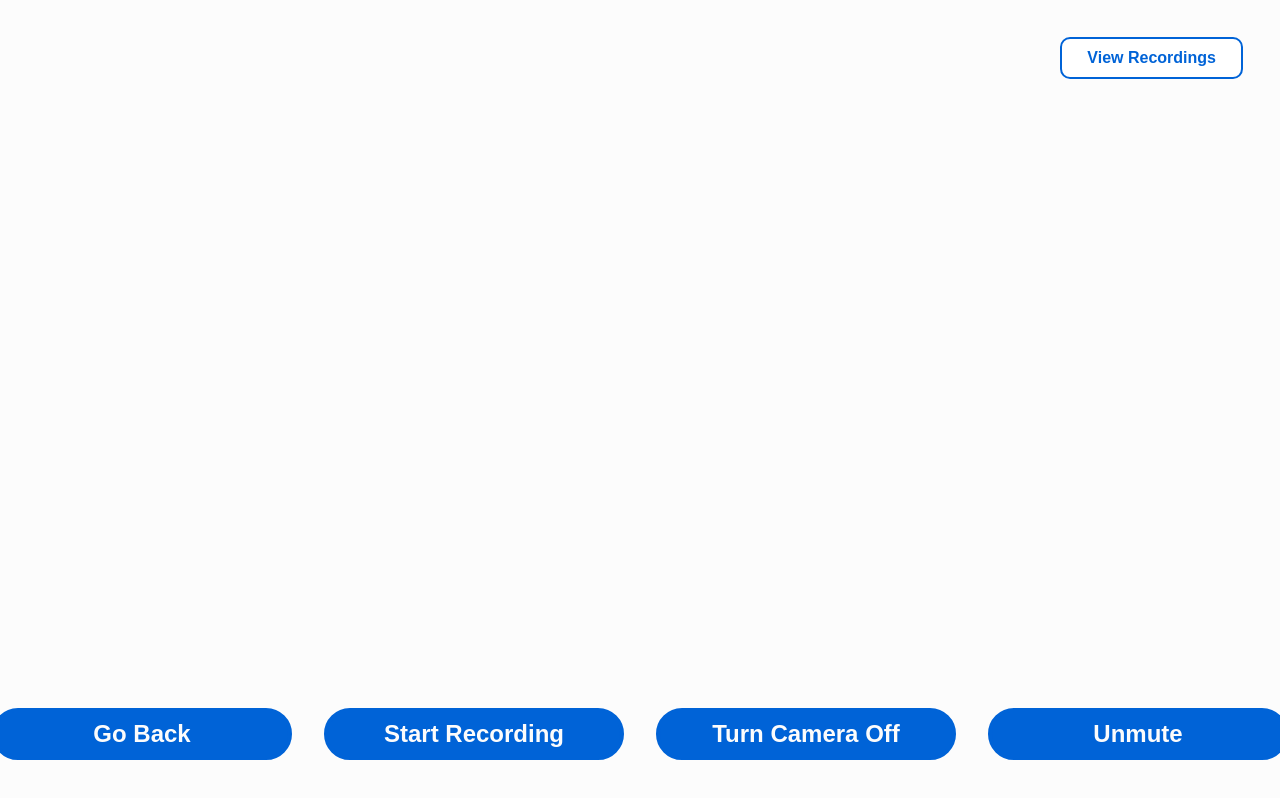
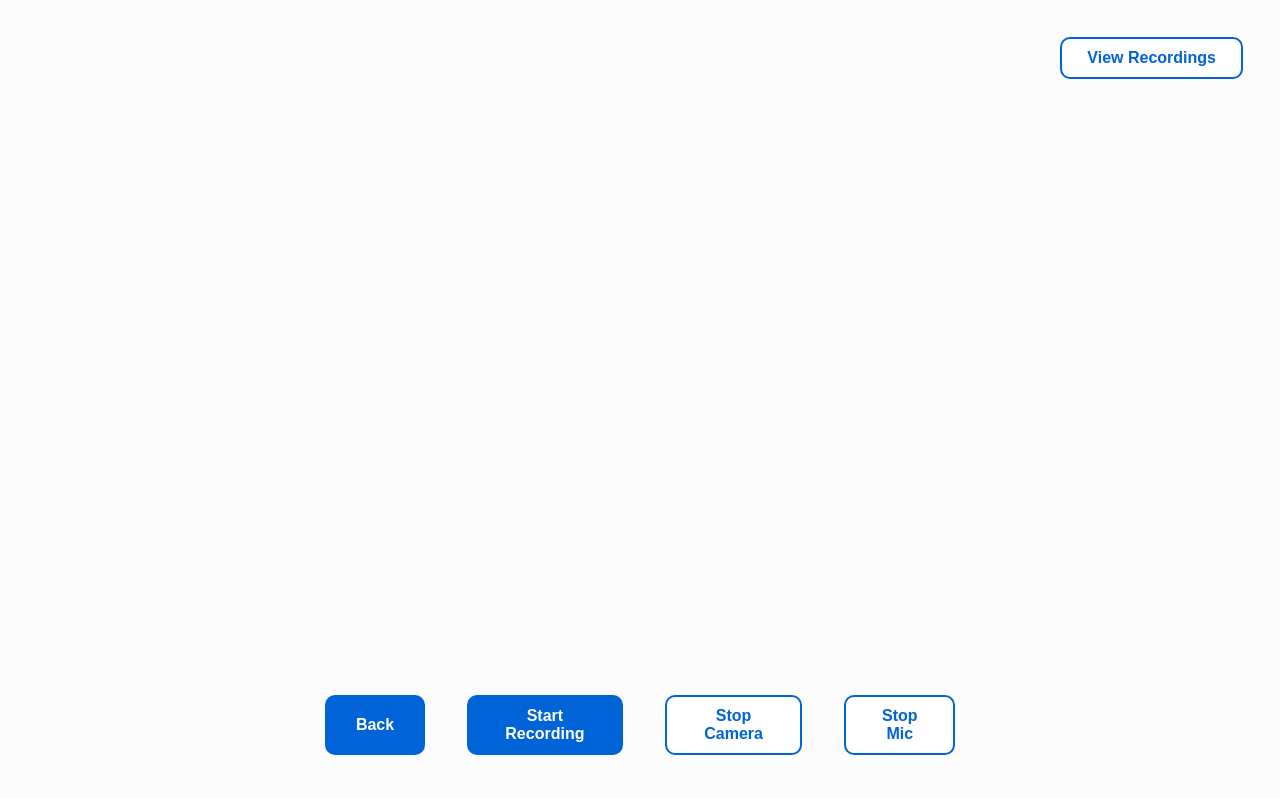
Before and after one commit to ojosproject/iris, a Next.js app: page /call in a window 1280 px wide. Built offline with nearby package versions, Linux system fonts and the light colour scheme; no server answers.

Commit message:
chore(call): replace HTML <button/> with <Button/>

```diff
--- a/src/app/call/components/controls.tsx
+++ b/src/app/call/components/controls.tsx
@@ -1,9 +1,9 @@
 import React, { useEffect, useRef, useState } from "react"; // Import necessary hooks and components from React
-import clsx from "clsx"; // Import clsx for conditional class names
 import classes from "./controls.module.css"; // Import CSS module for styling
 import { useRouter } from "next/navigation";
 import Dialog from "./confirmMessage";
 import { saveVideo } from "../helper";
+import Button from "@/app/core/components/Button";
 
 const WebcamRecorder: React.FC = () => {
   // Reference to the video element
@@ -11,10 +11,10 @@ const WebcamRecorder: React.FC = () => {
   // Reference to the MediaRecorder instance
   const mediaRecorderRef = useRef<MediaRecorder | null>(null);
   // State to track if recording is in progress
-  const [recording, setRecording] = useState(false);
+  const [isRecording, setIsRecording] = useState(false);
   // State to store recorded video chunks
   const [recordedChunks, setRecordedChunks] = useState<Blob[]>([]);
-  const [isMuted, setIsMuted] = useState(false);
+  const [isMicOn, setIsMicOn] = useState(true);
   const [isCameraOn, setIsCameraOn] = useState(true);
   const router = useRouter();
   const [showDialog, setShowDialog] = useState(false);
@@ -82,7 +82,7 @@ const WebcamRecorder: React.FC = () => {
     setRecordedChunks([]); // Clear any previously recorded chunks
     if (mediaRecorderRef.current) {
       mediaRecorderRef.current.start(); // Start the MediaRecorder
-      setRecording(true); // Update recording state
+      setIsRecording(true); // Update recording state
     }
   };
 
@@ -90,7 +90,7 @@ const WebcamRecorder: React.FC = () => {
   const stopRecording = () => {
     if (mediaRecorderRef.current) {
       mediaRecorderRef.current.stop(); // Stop the MediaRecorder
-      setRecording(false); // Update recording state
+      setIsRecording(false); // Update recording state
     }
   };
 
@@ -104,10 +104,10 @@ const WebcamRecorder: React.FC = () => {
     if (mediaRecorderRef.current?.stream) {
       const audioTracks = mediaRecorderRef.current.stream.getAudioTracks();
       audioTracks.forEach((track) => {
-        track.enabled = !isMuted; // Toggle audio track enabled state
+        track.enabled = !isMicOn; // Toggle audio track enabled state
       });
-      console.log("muted state: ", isMuted);
-      setIsMuted(!isMuted); // Update muted state
+      console.log("muted state: ", isMicOn);
+      setIsMicOn(!isMicOn); // Update muted state
     }
   };
 
@@ -123,7 +123,7 @@ const WebcamRecorder: React.FC = () => {
 
   // Function to handle ending the recording and cleanup
   const handleEnd = () => {
-    if (recording) {
+    if (isRecording) {
       setShowDialog(!showDialog);
     } else {
       router.push("/");
@@ -142,9 +142,11 @@ const WebcamRecorder: React.FC = () => {
       ></video>
       <div className={classes.controls}>
         {/* Button to go back to the previous page */}
-        <button className={clsx(classes.normalButton)} onClick={handleEnd}>
-          Go Back
-        </button>
+        <Button
+          type={isRecording ? "SECONDARY" : "PRIMARY"}
+          label="Back"
+          onClick={handleEnd}
+        />
         {showDialog && (
           <Dialog
             title="You are still recording!"
@@ -153,37 +155,22 @@ const WebcamRecorder: React.FC = () => {
             onConfirm={confirmDialog}
           />
         )}
-        {/* Conditional button to start or stop recording */}
-        {!recording ? (
-          <button
-            className={clsx(classes.normalButton)}
-            onClick={startRecording}
-          >
-            Start Recording
-          </button>
-        ) : (
-          <button
-            className={clsx(classes.normalButton)}
-            onClick={stopRecording}
-          >
-            Stop Recording
-          </button>
-        )}
-        <button className={clsx(classes.normalButton)} onClick={toggleCamera}>
-          {isCameraOn ? "Turn Camera Off" : "Turn Camera On"}
-        </button>
-        <button className={clsx(classes.normalButton)} onClick={toggleMute}>
-          {isMuted ? "Mute" : "Unmute"}
-        </button>
-        {/* Button to download the video if there are recorded chunks */}
-        {recordedChunks.length > 0 && (
-          <button
-            className={clsx(classes.normalButton)}
-            onClick={downloadVideo}
-          >
-            Download Video
-          </button>
-        )}
+        <Button
+          type={isRecording ? "SECONDARY" : "PRIMARY"}
+          label={isRecording ? "Stop Recording" : "Start Recording"}
+          onClick={isRecording ? () => stopRecording : startRecording}
+        />
+
+        <Button
+          type={isCameraOn ? "SECONDARY" : "PRIMARY"}
+          label={isCameraOn ? "Stop Camera" : "Start Camera"}
+          onClick={toggleCamera}
+        />
+        <Button
+          type={isMicOn ? "SECONDARY" : "PRIMARY"}
+          label={isMicOn ? "Stop Mic" : "Start Mic"}
+          onClick={toggleMute}
+        />
       </div>
     </div>
   );
```
